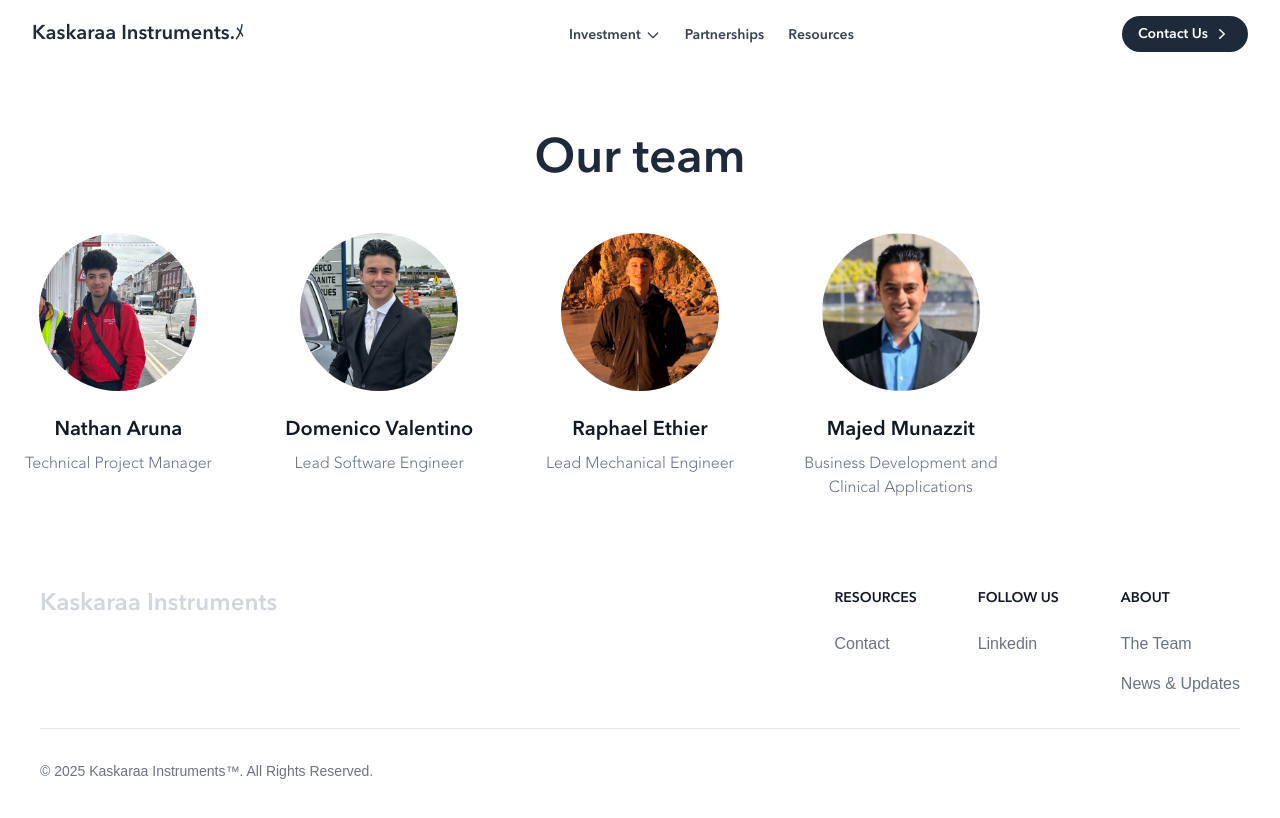
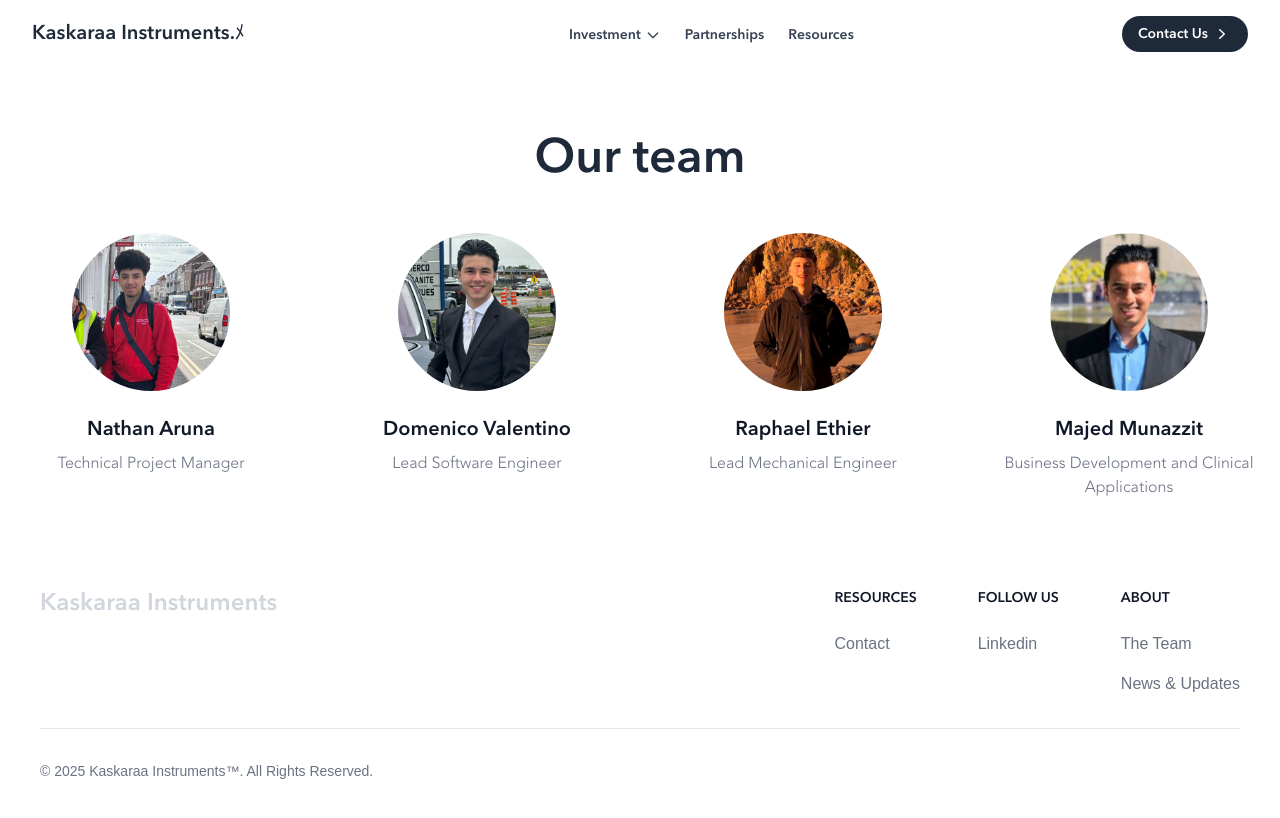
Before and after one commit to kaskaraa/web, a Next.js app: page /about/team in a window 1280 px wide. Shown: the top 818 px of the page. Built offline with nearby package versions, Linux system fonts and the light colour scheme.

Commit message:
Refactor TeamPage layout for improved structure and alignment

```diff
--- a/src/app/about/team/page.tsx
+++ b/src/app/about/team/page.tsx
@@ -15,13 +15,13 @@ const TeamPage = () => {
       <Navbar />
       <main className="flex-grow flex items-center justify-center">
         <section className="w-full py-12">
-          <div className="mx-auto max-w-screen-2xl sm:px-6 lg:px-1">
+          <div className="mx-auto max-w-screen-2xl sm:px-6 lg:px-1 flex flex-col items-center">
             <div className="mb-12">
               <h2 className="text-5xl text-center font-[Avenir] text-gray-800">
                 Our team
               </h2>
             </div>
-            <div className="grid grid-cols-1 min-[500px]:grid-cols-2 md:grid-cols-6 lg:grid-cols-5 gap-8 max-w-xl mx-auto md:max-w-3xl lg:max-w-full">
+            <div className="grid grid-cols-1 min-[500px]:grid-cols-2 md:grid-cols-4 lg:grid-cols-4 gap-8 w-full justify-items-center">
               <div className="block group md:col-span-2 lg:col-span-1">
                 <div className="relative mb-6">
                   <Image
```
